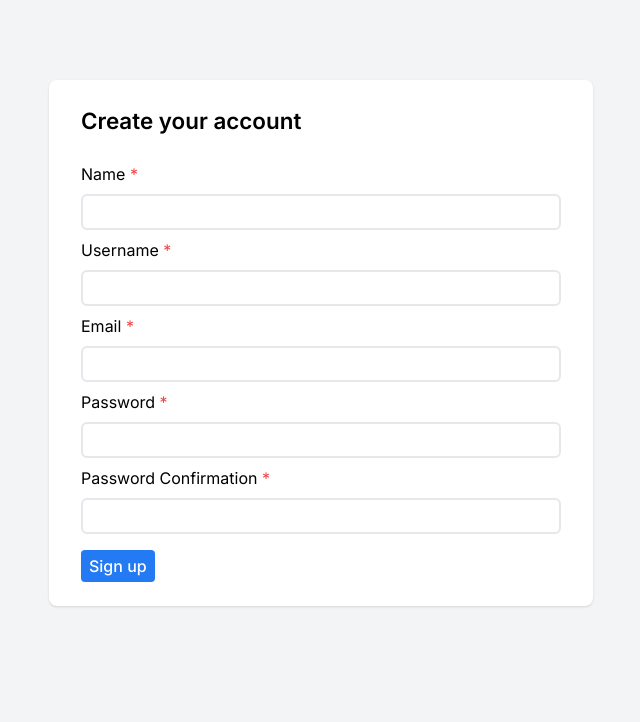
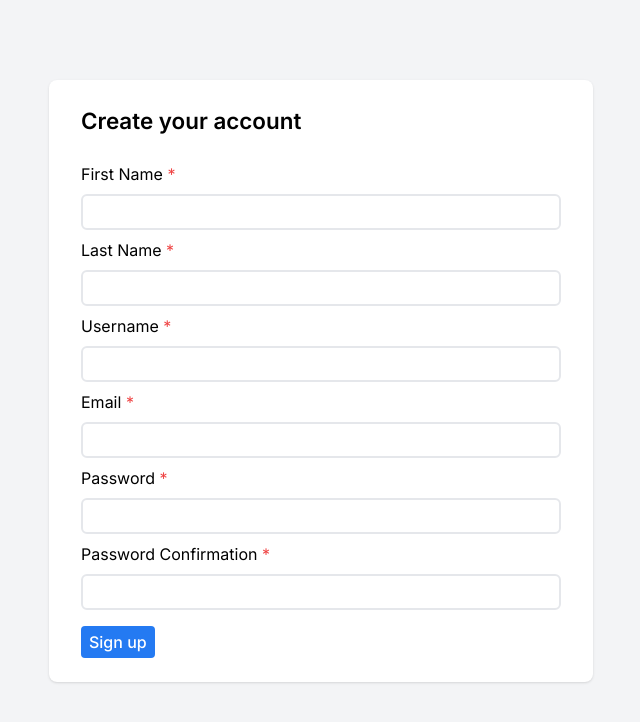
Before and after one commit to jofwitsolution/jofwit-solution-blog, a Next.js app: page /auth/register/email in a window 1280 px wide. Shown: the top 722 px of the page, without its empty margins (319-959 px from the left). Built offline with nearby package versions, Linux system fonts and the light colour scheme.

Commit message:
Refactor validation

```diff
--- a/components/form/SignupForm.jsx
+++ b/components/form/SignupForm.jsx
@@ -1,35 +1,29 @@
 "use client";
 
+import { SignupSchema, validateFields } from "@/lib/validations";
 import React from "react";
-import { z } from "zod";
 
 const SignupForm = () => {
-  // Schema is the shape of an object
-  const SignupSchema = z.object({
-    name: z.string().min(3),
-    username: z.string(),
-    email: z.string().email(),
-    password: z.string().min(10),
-    confirmPassword: z.string().min(10),
-  });
-
   const handleSubmit = (e) => {
     e.preventDefault();
 
     const values = {
-      name: e.target.name.value,
+      firstname: e.target.firstname.value,
+      lastname: e.target.lastname.value,
       username: e.target.username.value,
       email: e.target.email.value,
       password: e.target.password.value,
       confirmPassword: e.target.confirmPassword.value,
     };
 
-    console.log(values);
+    const validatedFields = validateFields(values, SignupSchema);
 
-    try {
-      const result = SignupSchema.parse(values);
-    } catch (error) {
-      console.log(error);
+    console.log(validatedFields);
+
+    if (validatedFields.success) {
+      console.log("Submitted");
+    } else {
+      console.log("Error! Not submitted");
     }
   };
 
@@ -44,17 +38,33 @@ const SignupForm = () => {
         className="w-full sm:w-[30rem] space-y-2"
       >
         <div className="w-full">
-          <label htmlFor="name" className="block mb-2">
-            Name <span className="text-red-500 text-[1rem]">*</span>
+          <label htmlFor="firstname" className="block mb-2">
+            First Name <span className="text-red-500 text-[1rem]">*</span>
           </label>
-          <input id="name" name="name" type="name" className="form-input" />
+          <input
+            id="firstname"
+            name="firstname"
+            type="text"
+            className="form-input"
+          />
+        </div>
+        <div className="w-full">
+          <label htmlFor="lastname" className="block mb-2">
+            Last Name <span className="text-red-500 text-[1rem]">*</span>
+          </label>
+          <input
+            id="lastname"
+            name="lastname"
+            type="text"
+            className="form-input"
+          />
         </div>
         <div className="w-full">
           <label htmlFor="username" className="block mb-2">
             Username <span className="text-red-500 text-[1rem]">*</span>
           </label>
           <input
-            type="name"
+            type="text"
             id="username"
             name="username"
             className="form-input"
--- /dev/null
+++ b/lib/validations.js
@@ -0,0 +1,41 @@
+import { z } from "zod";
+
+export function validateFields(values, Schema) {
+  const validatedFields = Schema.safeParse(values);
+  // console.log(validatedFields);
+
+  if (validatedFields.error) {
+    const zodErrors = validatedFields.error.errors;
+
+    const errors = { success: false };
+    zodErrors.forEach((item) => {
+      errors[item.path[0]] = item.message;
+    });
+
+    // console.log(errors);
+
+    return errors;
+  }
+
+  return validatedFields;
+}
+
+// Schema is the shape of an object
+export const SignupSchema = z.object({
+  firstname: z
+    .string()
+    .min(3, { message: "First name must contain at least 3 char(s)." }),
+  lastname: z
+    .string()
+    .min(3, { message: "last name must contain at least 3 char(s)." }),
+  username: z
+    .string()
+    .min(5, { message: "Username must contain at least 5 char(s)." }),
+  email: z.string().email({ message: "Email is invalid" }),
+  password: z
+    .string()
+    .min(10, { message: "Password must contain at least 10 char(s)" }),
+  confirmPassword: z.string().min(10, {
+    message: "Confirm Password must contain at least 10 char(s)",
+  }),
+});
```
